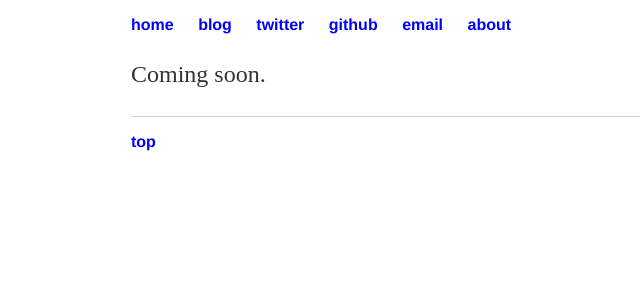
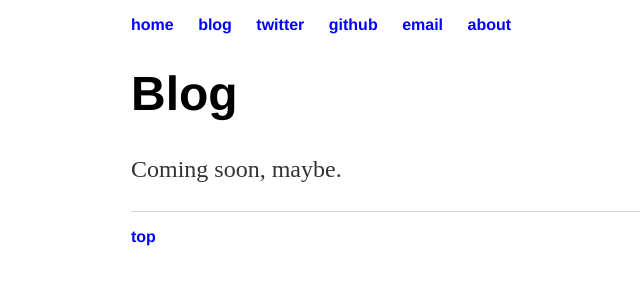
Before and after one commit to bentrevett/bentrevett.github.io, a Jekyll site: the page built from blog/index.html, in a window 1280 px wide. Shown: the top 300 px of the page, without its empty margins (61-701 px from the left). Built offline with Jekyll 4.4.1, drawn with Linux system fonts in a browser that asks for light colours.

Commit message:
Update index.html

```diff
--- a/blog/index.html
+++ b/blog/index.html
@@ -2,12 +2,12 @@
 layout: default
 title: Ben Trevett | Blog
 ---
-	<!-- <h1>Blog</h1>
-	<h2>Python</h2>
+	<h1>Blog</h1>
+	<!--  <h2>Python</h2>
 	<p><a href="/blog/python-disassembler">Python Disassembler</a></p>
 	<p><a href="/blog/python-integer-to-binary">Turning an integer into a binary number (without using bin())</a></p>
 	<h2>Machine Learning</h2>
 	<p><a href="/blog/intro-to-neural-networks-i">Intro to Neural Networks I</a></p>
 	<h2>Parsing</h2>
 	<p><a href="/blog/intro-to-parsing-i">Intro to Parsing I</a></p> -->
-	<p>Coming soon.</p>
+	<p>Coming soon, maybe.</p>
```
